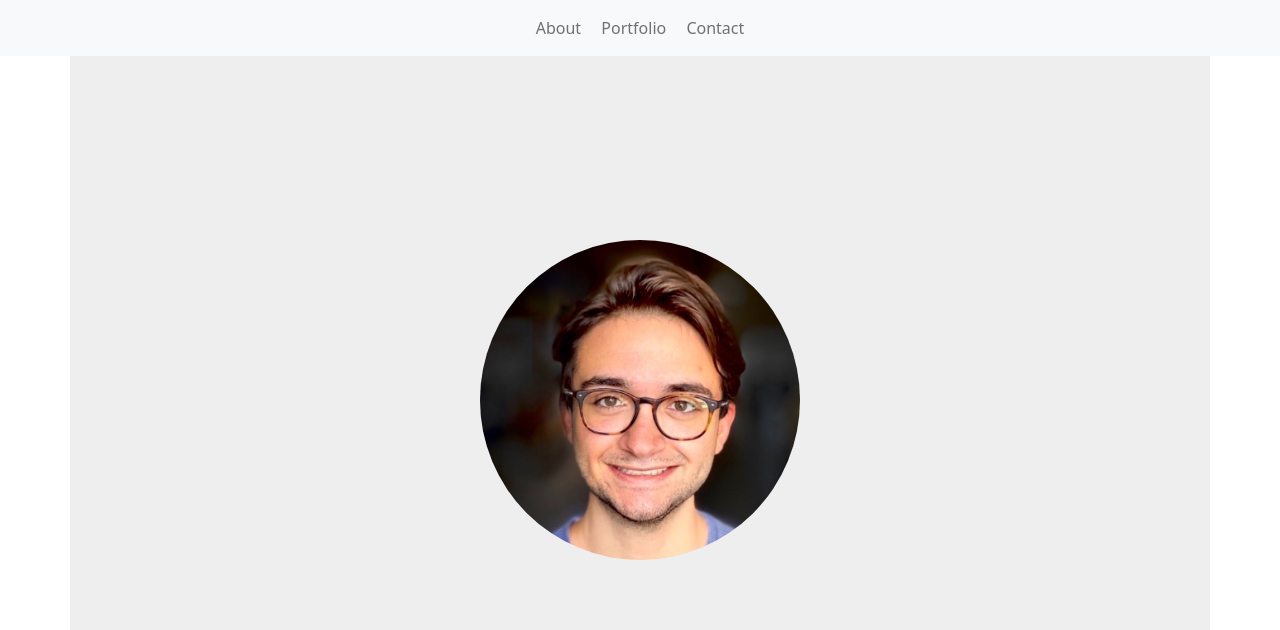
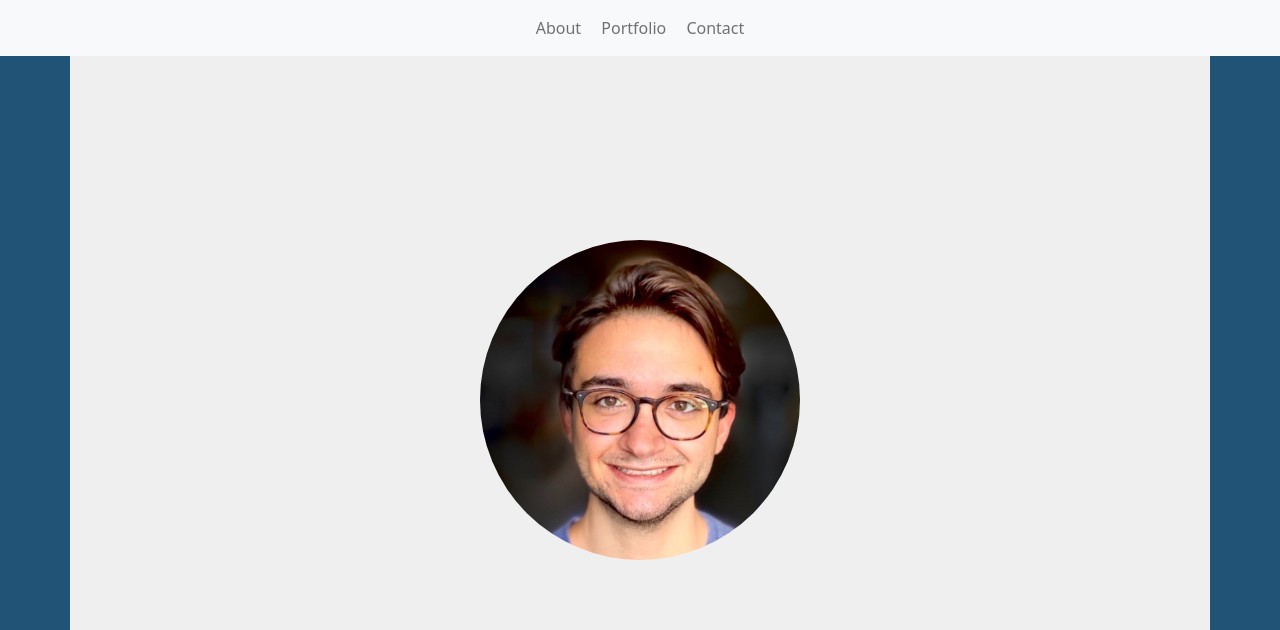
Before and after one commit to giannilamartina/2022-Portfolio-Website, a website: page index.html in a window 1280 px wide. Shown: the top 630 px of the page. Drawn offline with nearby package versions, Linux system fonts and the light colour scheme.

Commit message:
style changes

```diff
--- a/index.html
+++ b/index.html
@@ -67,7 +67,7 @@
                     <div class="card-body">
                       <h5 class="card-title">Restaurant Website</h5>
                       <p class="card-text">HTML, CSS, & JavaScript</p>
-                      <a href="#" class="btn btn-primary">View Live</a> <a href="#" class="btn btn-primary">Source Code</a>
+                      <a href="#" class="btn btn-primary">View Live</a> <a href="https://github.com/giannilamartina/Restaurant-Website" class="btn btn-primary" target="_blank">Source Code</a>
                     </div>
                   </div>
                 </div>
--- a/styles/styles.css
+++ b/styles/styles.css
@@ -4,10 +4,14 @@
 }
 
 html {
-  background-color: #eeeeee;
-  color: #222831;
+  background-color: #205375;
+  color: #112b3c;
 }
 
+body {
+  background-color: #205375;
+  color: #112b3c;
+}
 /* Navbar */
 .navbar-nav {
   float: none;
@@ -29,7 +33,7 @@ html {
 }
 
 .container {
-  background-color: #eeeeee;
+  background-color: #efefef;
   width: 100%;
   height: 40vh;
   text-align: center;
```
